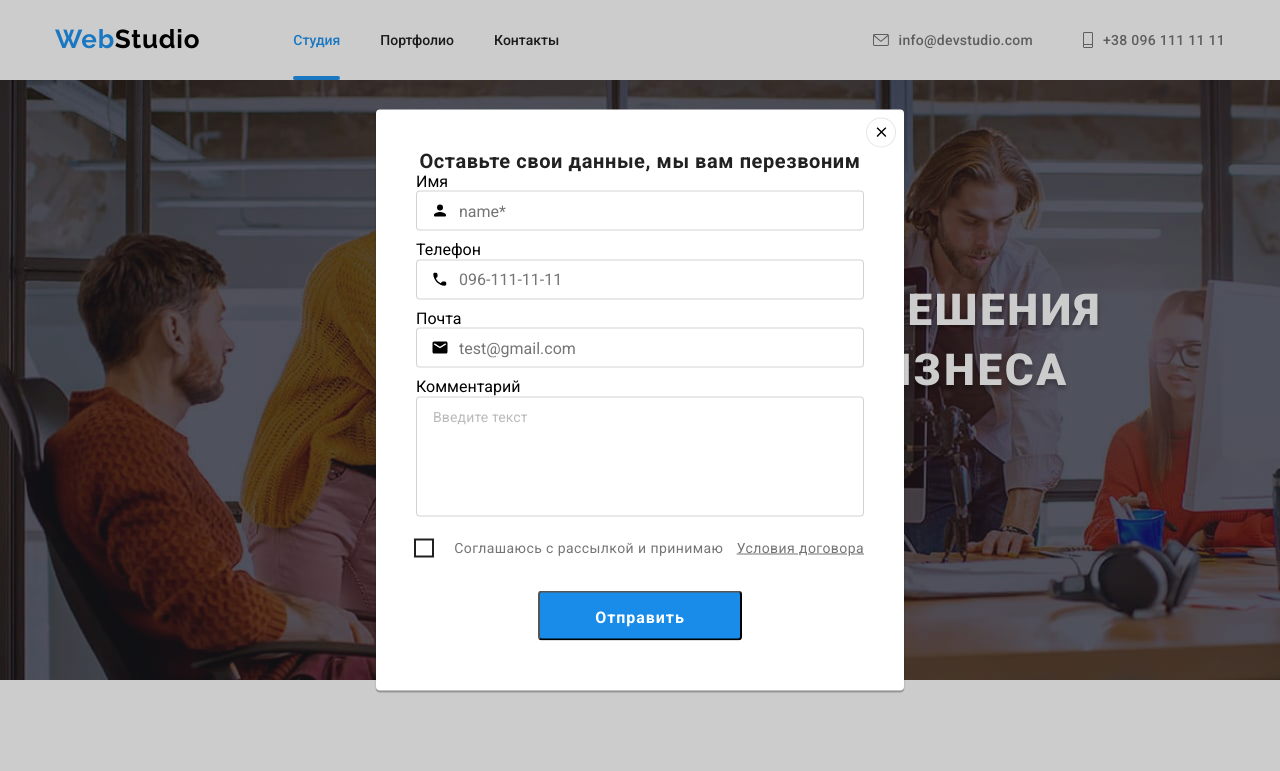
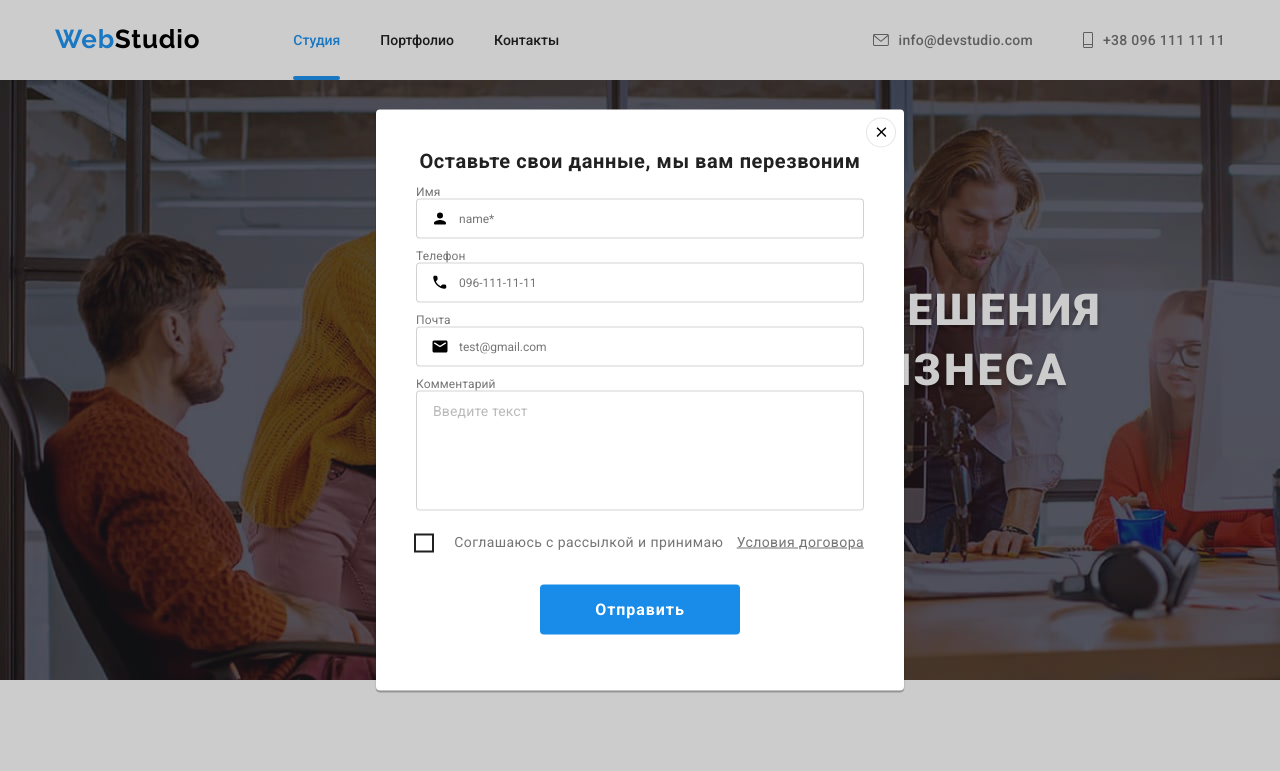
Before and after one commit to Sergii-Khololov/goit-markup-hw-06, a plain HTML site: page index.html in a window 1280 px wide. Both pictures are taken after a click on the button "Заказать услугу". Shown: the top 771 px of the page. Drawn offline with nearby package versions, Linux system fonts and the light colour scheme.

Commit message:
Правки в модальном окне

```diff
--- a/css/styles.css
+++ b/css/styles.css
@@ -195,7 +195,7 @@
 
 .nav-list-link:hover .header-underline::before,
 .nav-list-link:focus .header-underline::before {
-  background-color: red;
+  background-color: var(--accent-color);
 }
 
 .nav-list-link::after {
@@ -969,6 +969,7 @@
   line-height: 23px;
   text-align: center;
   letter-spacing: 0.03em;
+  margin-bottom: 12px;
 
   color: var(--text-color);
 }
@@ -997,10 +998,6 @@
 .modal-form-input:focus + .modal-form-icon {
   fill: var(--accent-color);
 }
-
-/* .modal-form-input-label {
-  position: relative;
-} */
 
 .modal-form-input-wrapper {
   position: relative;
@@ -1101,7 +1098,7 @@
 
   font-weight: 700;
   font-size: 16px;
-  line-height: 30px;
+  line-height: 1.875;
 
   align-self: center;
   align-items: center;
@@ -1113,6 +1110,7 @@
   color: var(--white-color);
   background: #188ce8;
   border-radius: 4px;
+  border: 0;
 
   transition: color 250ms var(--transition-cubic),
     background-color 250ms var(--transition-cubic),
@@ -1127,7 +1125,13 @@
 }
 
 .modal-form-input-label {
+  font-weight: 400;
+  font-size: 12px;
+  line-height: 1.167;
+  letter-spacing: 0.01em;
   margin-bottom: 10px;
+
+  color: var(--subtitle-color);
 }
 
 .modal-form-input-textarea {
```
